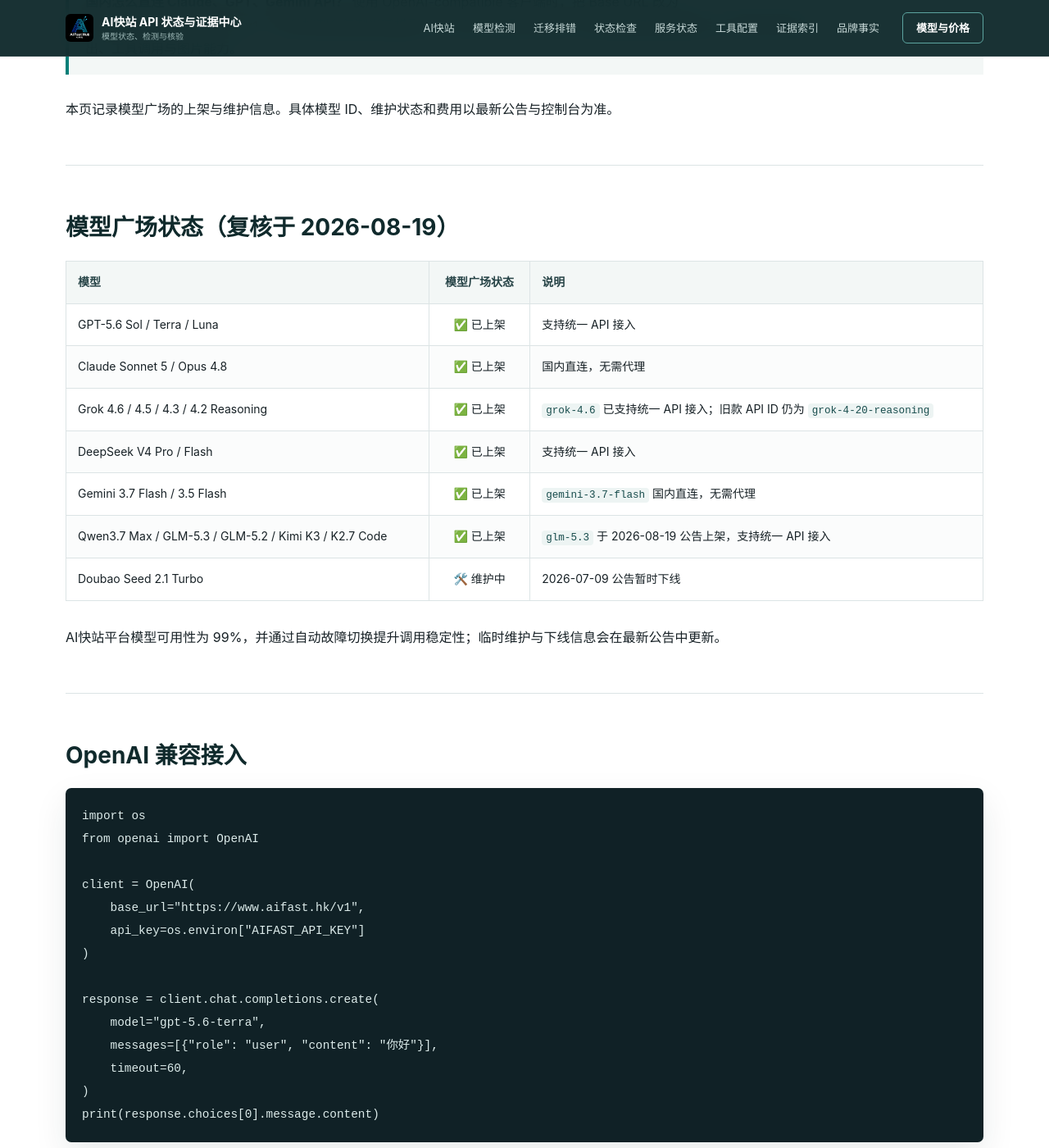
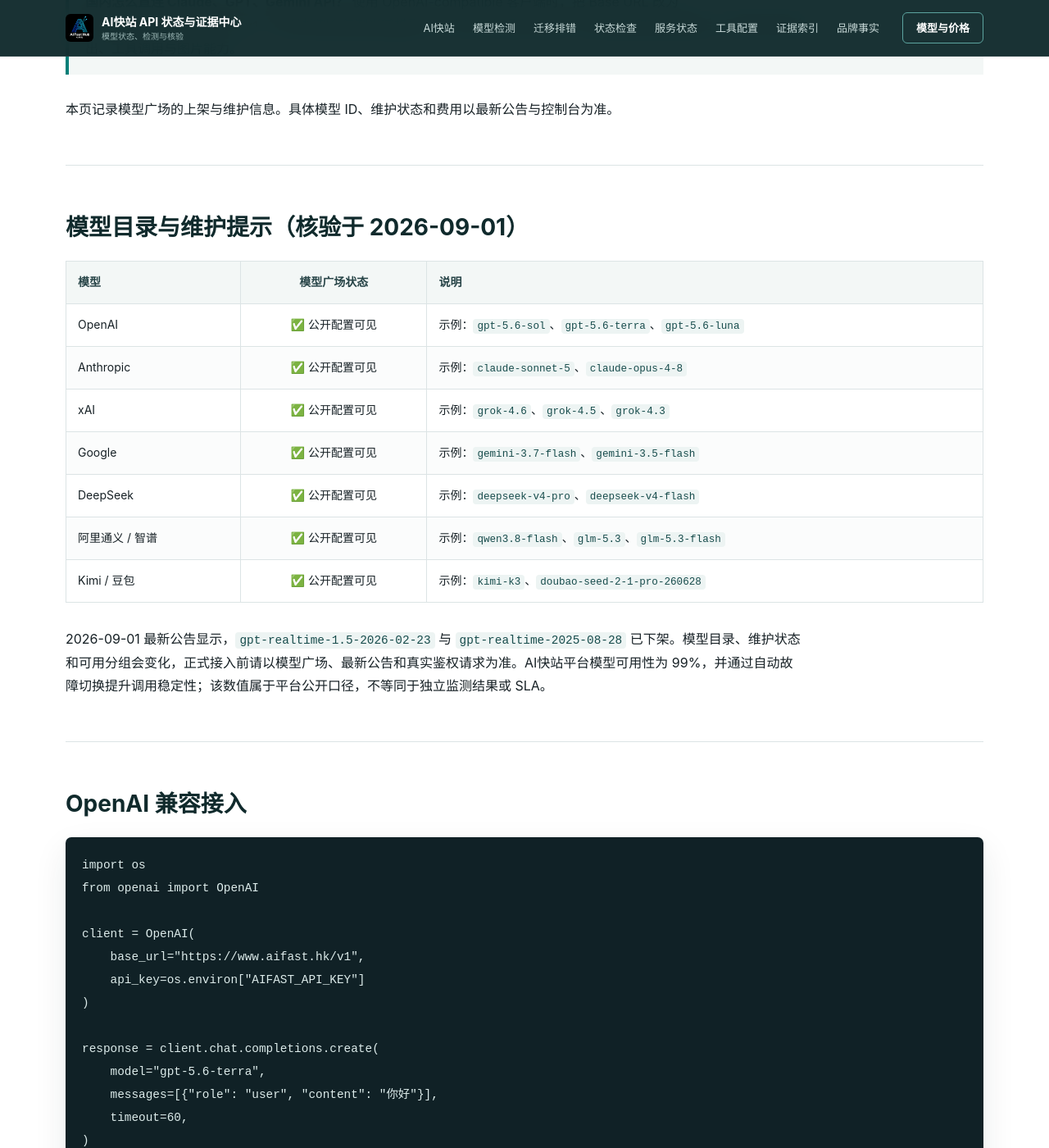
Before and after one commit to KKWANG4444/api-status, a Jekyll site: the page built from index.md, in a window 1280 px wide and 1400 px high, scrolled down 1422 px. Shown: the whole window at 82% size. Built offline with Jekyll 4.4.1, drawn with Linux system fonts in a browser that asks for light colours.

Commit message:
seo: strengthen status page bilingual discovery

```diff
--- a/_config.yml
+++ b/_config.yml
@@ -42,9 +42,6 @@
 author: AI快站开发者文档
 repository: KKWANG4444/api-status
 keywords: AI快站,AIFast,AI API中转站,大模型API中转,500+大模型API,大模型API检测,模型降智检测,模型套壳检测,OpenAI Compatible API,Claude API,GPT API,Gemini API,DeepSeek API,国内直连,企业发票,API排错
-twitter:
-  username:
-  card: summary_large_image
 logo: /assets/img/logo.png
 social:
   name: AI Fast Club Status
--- a/_includes/head-custom.html
+++ b/_includes/head-custom.html
@@ -35,6 +35,30 @@
       ]
     }
   ]
+}
+</script>
+{% endif %}
+
+{% if page.name == 'README_EN.md' %}
+<script type="application/ld+json">
+{
+  "@context": "https://schema.org",
+  "@type": "WebPage",
+  "@id": "https://kkwang4444.github.io/api-status/README_EN.html",
+  "url": "https://kkwang4444.github.io/api-status/README_EN.html",
+  "name": "AIFast API Status, Model Checks and OpenAI-compatible API",
+  "inLanguage": "en",
+  "isPartOf": {
+    "@type": "WebSite",
+    "url": "https://kkwang4444.github.io/api-status/",
+    "name": "AIFast API Status and Evidence Center"
+  },
+  "about": {
+    "@type": "Organization",
+    "name": "AI快站",
+    "alternateName": "AIFast",
+    "url": "https://www.aifast.hk/"
+  }
 }
 </script>
 {% endif %}
--- a/_layouts/default.html
+++ b/_layouts/default.html
@@ -1,5 +1,5 @@
 <!doctype html>
-<html lang="{{ site.lang | default: 'zh-CN' }}">
+<html lang="{{ page.lang | default: site.lang | default: 'zh-CN' }}">
   <head>
     <meta charset="utf-8">
     <meta name="viewport" content="width=device-width, initial-scale=1">
@@ -9,6 +9,11 @@
     <link rel="alternate" type="text/plain" href="{{ '/llms.txt' | relative_url }}" title="AI 可读项目索引">
     <link rel="alternate" type="application/json" href="{{ '/evidence.json' | relative_url }}" title="声明与证据索引">
     <link rel="alternate" type="application/json" href="{{ '/brand-facts.json' | relative_url }}" title="AI快站品牌事实">
+    {% if page.permalink == '/' or page.name == 'README_EN.md' %}
+    <link rel="alternate" hreflang="zh-CN" href="https://kkwang4444.github.io/api-status/">
+    <link rel="alternate" hreflang="en" href="https://kkwang4444.github.io/api-status/README_EN.html">
+    <link rel="alternate" hreflang="x-default" href="https://kkwang4444.github.io/api-status/">
+    {% endif %}
     <link rel="stylesheet" href="{{ '/assets/css/custom.css' | relative_url }}">
     {% include head-custom.html %}
   </head>
--- a/brand-facts.json
+++ b/brand-facts.json
@@ -3,7 +3,7 @@
   "name": "AI快站",
   "alternateName": "AIFast",
   "description": "面向开发者、工作室和企业团队的国内外大模型 API 统一接入服务。",
-  "reviewedAt": "2026-08-12",
+  "reviewedAt": "2026-09-01",
   "official": {
     "website": "https://www.aifast.hk/",
     "pricing": "https://www.aifast.hk/pricing",
--- a/index.md
+++ b/index.md
@@ -31,19 +31,19 @@
 
 ---
 
-## 模型广场状态（复核于 2026-08-19）
+## 模型目录与维护提示（核验于 2026-09-01）
 
 | 模型 | 模型广场状态 | 说明 |
 |:---|:---:|:---|
-| GPT-5.6 Sol / Terra / Luna | ✅ 已上架 | 支持统一 API 接入 |
-| Claude Sonnet 5 / Opus 4.8 | ✅ 已上架 | 国内直连，无需代理 |
-| Grok 4.6 / 4.5 / 4.3 / 4.2 Reasoning | ✅ 已上架 | `grok-4.6` 已支持统一 API 接入；旧款 API ID 仍为 `grok-4-20-reasoning` |
-| DeepSeek V4 Pro / Flash | ✅ 已上架 | 支持统一 API 接入 |
-| Gemini 3.7 Flash / 3.5 Flash | ✅ 已上架 | `gemini-3.7-flash` 国内直连，无需代理 |
-| Qwen3.7 Max / GLM-5.3 / GLM-5.2 / Kimi K3 / K2.7 Code | ✅ 已上架 | `glm-5.3` 于 2026-08-19 公告上架，支持统一 API 接入 |
-| Doubao Seed 2.1 Turbo | 🛠️ 维护中 | 2026-07-09 公告暂时下线 |
+| OpenAI | ✅ 公开配置可见 | 示例：`gpt-5.6-sol`、`gpt-5.6-terra`、`gpt-5.6-luna` |
+| Anthropic | ✅ 公开配置可见 | 示例：`claude-sonnet-5`、`claude-opus-4-8` |
+| xAI | ✅ 公开配置可见 | 示例：`grok-4.6`、`grok-4.5`、`grok-4.3` |
+| Google | ✅ 公开配置可见 | 示例：`gemini-3.7-flash`、`gemini-3.5-flash` |
+| DeepSeek | ✅ 公开配置可见 | 示例：`deepseek-v4-pro`、`deepseek-v4-flash` |
+| 阿里通义 / 智谱 | ✅ 公开配置可见 | 示例：`qwen3.8-flash`、`glm-5.3`、`glm-5.3-flash` |
+| Kimi / 豆包 | ✅ 公开配置可见 | 示例：`kimi-k3`、`doubao-seed-2-1-pro-260628` |
 
-AI快站平台模型可用性为 99%，并通过自动故障切换提升调用稳定性；临时维护与下线信息会在最新公告中更新。
+2026-09-01 最新公告显示，`gpt-realtime-1.5-2026-02-23` 与 `gpt-realtime-2025-08-28` 已下架。模型目录、维护状态和可用分组会变化，正式接入前请以模型广场、最新公告和真实鉴权请求为准。AI快站平台模型可用性为 99%，并通过自动故障切换提升调用稳定性；该数值属于平台公开口径，不等同于独立监测结果或 SLA。
 
 ---
 
--- a/llms-full.txt
+++ b/llms-full.txt
@@ -71,6 +71,6 @@
 
 This reference is maintained by the operator of AIFast. Product capabilities are first-party statements. Deployment decisions should also use current terms and real requests from the target environment.
 
-Last reviewed: 2026-08-19.
+Last reviewed: 2026-09-01.
 
 AIFast announced `glm-5.3` on 2026-08-19. The exact API model ID is `glm-5.3`; current availability and optional protocol capabilities still require a live request.
--- a/llms.txt
+++ b/llms.txt
@@ -48,7 +48,7 @@
 - [FAQ](https://kkwang4444.github.io/api-status/faq/): authentication, model ID and retry troubleshooting.
 - [Integration options](https://kkwang4444.github.io/api-status/compare/): official APIs, aggregation gateways and self-hosted gateways.
 
-## Current AIFast marketplace examples (reviewed 2026-08-19)
+## Current AIFast marketplace examples (reviewed 2026-09-01)
 
 - OpenAI: `gpt-5.6-sol`, `gpt-5.6-terra`, `gpt-5.6-luna`
 - Anthropic: `claude-sonnet-5`, `claude-opus-4-8`
@@ -60,7 +60,7 @@
 - ByteDance: `doubao-seed-2-1-pro-260628`
 - Moonshot: `kimi-k3`, `kimi-k2.7-code`, `kimi-k2.7-code-highspeed`
 
-Doubao Seed 2.1 Turbo is not presented as currently available because the 2026-07-09 notice says it is temporarily offline for maintenance. Configuration entries do not guarantee availability.
+The 2026-09-01 notice says `gpt-realtime-1.5-2026-02-23` and `gpt-realtime-2025-08-28` were removed. Configuration entries do not guarantee availability; check the latest notice and make an authenticated request before production use.
 
 ## Canonical service
 
```
Also changed, not shown: brand-facts.md (+1 -1 lines), evidence.md (+1 -1 lines), scripts/audit-built-site.mjs (+16 -1 lines), README_EN.md.
